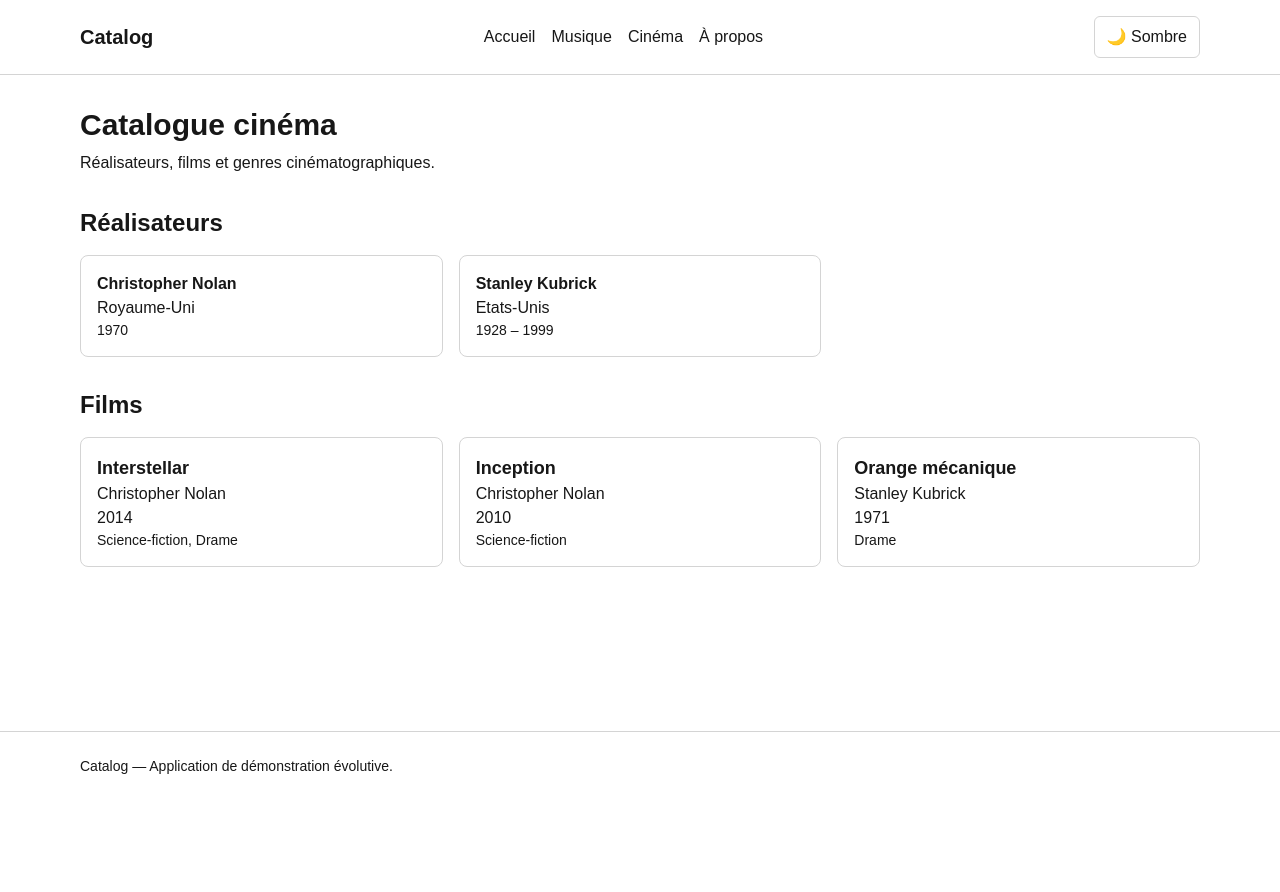
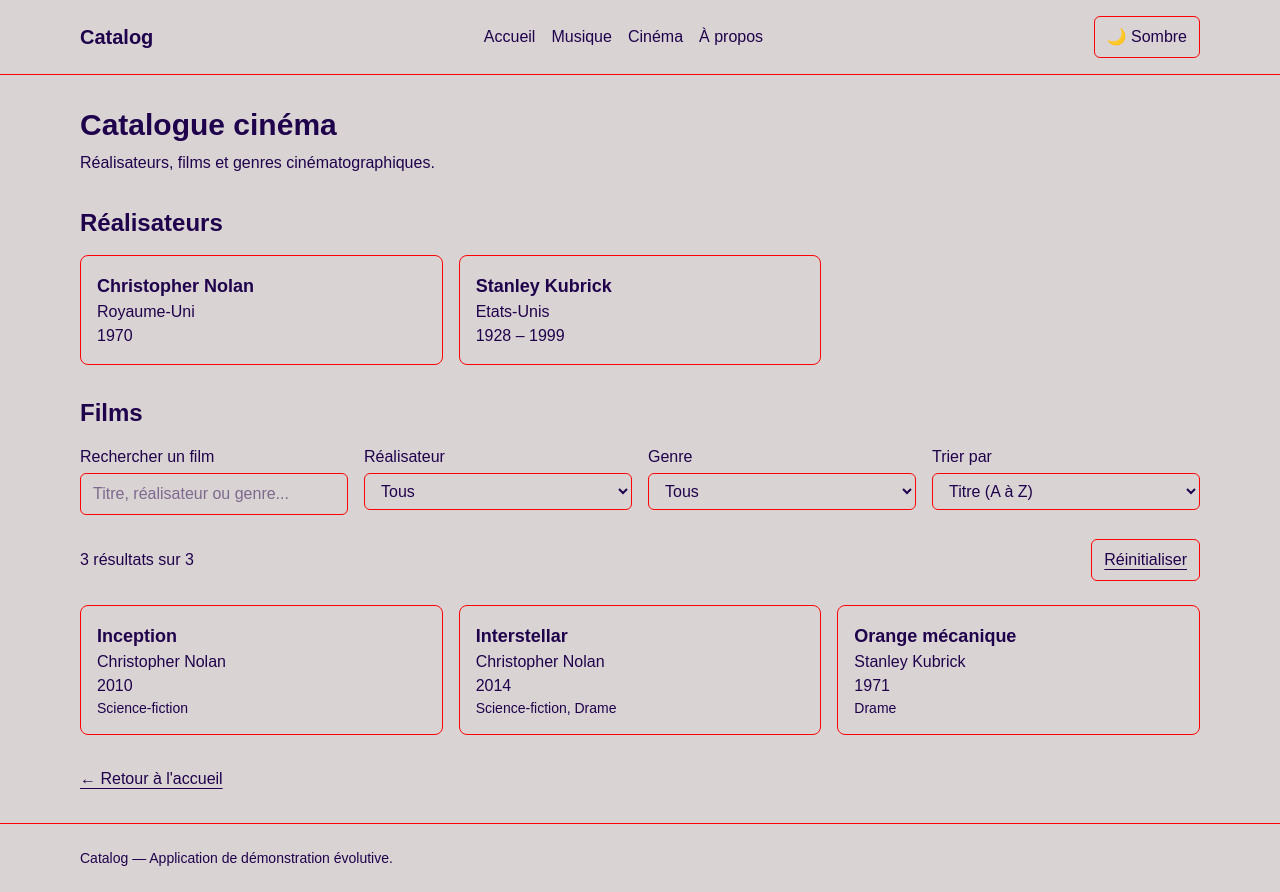
Before and after one commit to VinchC/catalog, a Next.js app: page /catalog/cinema in a window 1280 px wide. Before the commit the page ends 800 px from the top, so only its background shows below. Built offline with nearby package versions, Linux system fonts and the light colour scheme.

Commit message:
Filters added in catalog pages

```diff
--- a/src/app/catalog/[type]/page.tsx
+++ b/src/app/catalog/[type]/page.tsx
@@ -1,6 +1,9 @@
 import { Suspense } from "react";
 import type { Metadata } from "next";
 import { notFound } from "next/navigation";
+import Link from "next/link";
+
+import CatalogBrowser from "@/components/catalog/CatalogBrowser";
 
 import {
   getMusicalArtists,
@@ -11,26 +14,16 @@ import {
   getMovieGenres,
 } from "@/lib/data/catalog";
 
-import type {
-  MusicalArtist,
-  MusicalWork,
-  MovieDirector,
-  Movie,
-  Genre,
-} from "@/lib/data/types";
-import CatalogItemCard from "@/components/catalog/CatalogItemCard";
-
 export const metadata: Metadata = {
   title: "Catalogues",
   description: "Explore les catalogues de musique et de cinéma.",
 };
 
 type CatalogPageProps = {
-  params: Promise<{
-    type: string;
-  }>;
+  params: Promise<{ type: string }>;
 };
 
+// Configuration des catalogues disponibles.
 const catalogs = {
   music: {
     title: "Catalogue musical",
@@ -40,26 +33,41 @@ const catalogs = {
     title: "Catalogue cinéma",
     description: "Réalisateurs, films et genres cinématographiques.",
   },
-};
+} as const;
 
 type CatalogType = keyof typeof catalogs;
 
+// Vérifie que le catalogue demandé existe.
 function isCatalogType(type: string): type is CatalogType {
   return Object.hasOwn(catalogs, type);
 }
 
-// Affichage d'une œuvre musicale avec son artiste et ses genres.
-function MusicCatalog({
-  artists,
-  works,
-  genres,
-}: {
-  artists: MusicalArtist[];
-  works: MusicalWork[];
-  genres: Genre[];
-}) {
+// Affichage du catalogue musical.
+function MusicCatalog() {
+  const artists = getMusicalArtists();
+  const works = getMusicalWorks();
+  const genres = getMusicalGenres();
+
+  // Prépare les données au format attendu par CatalogBrowser.
+  const browserItems = works.map((work) => {
+    const artist = artists.find((item) => item.id === work.artistId);
+
+    const workGenres = genres
+      .filter((genre) => work.genreIds.includes(genre.id))
+      .map((genre) => genre.name);
+
+    return {
+      slug: work.slug,
+      title: work.title,
+      person: artist?.name ?? "Artiste inconnu",
+      year: work.year,
+      genres: workGenres,
+      href: `/catalog/music/works/${work.slug}`,
+    };
+  });
+
   return (
-    <div className="space-y-8">
+    <div className="page_stack">
       <section aria-labelledby="artists-title" className="space-y-4">
         <h2 id="artists-title" className="text-2xl font-semibold">
           Artistes
@@ -67,10 +75,12 @@ function MusicCatalog({
 
         <ul className="items_list">
           {artists.map((artist) => (
-            <li key={artist.id} className="rounded-lg border border-border p-4">
-              <h3 className="font-semibold">{artist.name}</h3>
+            <li key={artist.id} className="catalog_item">
+              <h3 className="text-lg font-semibold">{artist.name}</h3>
+
               <p>{artist.country}</p>
-              <p className="text-sm">
+
+              <p>
                 {artist.startYear}
                 {artist.endYear ? ` – ${artist.endYear}` : " – aujourd'hui"}
               </p>
@@ -81,46 +91,46 @@ function MusicCatalog({
 
       <section aria-labelledby="works-title" className="space-y-4">
         <h2 id="works-title" className="text-2xl font-semibold">
-          Œuvres
+          Œuvres musicales
         </h2>
 
-        <ul className="items_list">
-          {works.map((work) => {
-            const artist = artists.find((item) => item.id === work.artistId);
-
-            const workGenres = genres
-              .filter((genre) => work.genreIds.includes(genre.id))
-              .map((genre) => genre.name);
-
-            return (
-              <CatalogItemCard
-                key={work.id}
-                href={`/catalog/music/works/${work.slug}`}
-                title={work.title}
-                subtitle={artist?.name ?? "Artiste inconnu"}
-                year={work.year}
-                genres={workGenres}
-              />
-            );
-          })}
-        </ul>
+        <CatalogBrowser
+          items={browserItems}
+          personLabel="Artiste"
+          searchLabel="Rechercher une œuvre"
+          searchPlaceholder="Titre, artiste ou genre..."
+        />
       </section>
     </div>
   );
 }
 
-// Affichage d'un film avec son réalisateur et ses genres.
-function CinemaCatalog({
-  directors,
-  movies,
-  genres,
-}: {
-  directors: MovieDirector[];
-  movies: Movie[];
-  genres: Genre[];
-}) {
+// Affichage du catalogue cinéma.
+function CinemaCatalog() {
+  const directors = getMovieDirectors();
+  const movies = getMovies();
+  const genres = getMovieGenres();
+
+  // Prépare les données au format attendu par CatalogBrowser.
+  const browserItems = movies.map((movie) => {
+    const director = directors.find((item) => item.id === movie.directorId);
+
+    const movieGenres = genres
+      .filter((genre) => movie.genreIds.includes(genre.id))
+      .map((genre) => genre.name);
+
+    return {
+      slug: movie.slug,
+      title: movie.title,
+      person: director?.name ?? "Réalisateur inconnu",
+      year: movie.year,
+      genres: movieGenres,
+      href: `/catalog/cinema/movies/${movie.slug}`,
+    };
+  });
+
   return (
-    <div className="space-y-8">
+    <div className="page_stack">
       <section aria-labelledby="directors-title" className="space-y-4">
         <h2 id="directors-title" className="text-2xl font-semibold">
           Réalisateurs
@@ -128,13 +138,12 @@ function CinemaCatalog({
 
         <ul className="items_list">
           {directors.map((director) => (
-            <li
-              key={director.id}
-              className="rounded-lg border border-border p-4"
-            >
-              <h3 className="font-semibold">{director.name}</h3>
+            <li key={director.id} className="catalog_item">
+              <h3 className="text-lg font-semibold">{director.name}</h3>
+
               <p>{director.country}</p>
-              <p className="text-sm">
+
+              <p>
                 {director.birthYear}
                 {director.deathYear ? ` – ${director.deathYear}` : ""}
               </p>
@@ -148,33 +157,18 @@ function CinemaCatalog({
           Films
         </h2>
 
-        <ul className="items_list">
-          {movies.map((movie) => {
-            const director = directors.find(
-              (item) => item.id === movie.directorId,
-            );
-
-            const movieGenres = genres
-              .filter((genre) => movie.genreIds.includes(genre.id))
-              .map((genre) => genre.name);
-
-            return (
-              <CatalogItemCard
-                key={movie.id}
-                href={`/catalog/cinema/movies/${movie.slug}`}
-                title={movie.title}
-                subtitle={director?.name ?? "Réalisateur inconnu"}
-                year={movie.year}
-                genres={movieGenres}
-              />
-            );
-          })}
-        </ul>
+        <CatalogBrowser
+          items={browserItems}
+          personLabel="Réalisateur"
+          searchLabel="Rechercher un film"
+          searchPlaceholder="Titre, réalisateur ou genre..."
+        />
       </section>
     </div>
   );
 }
 
+// Contenu dynamique de la page.
 async function CatalogContent({ params }: CatalogPageProps) {
   const { type } = await params;
 
@@ -185,32 +179,24 @@ async function CatalogContent({ params }: CatalogPageProps) {
   const catalog = catalogs[type];
 
   return (
-    <section aria-labelledby="catalog-title" className="space-y-8">
-      <div className="space-y-2">
-        <h1 id="catalog-title" className="text-3xl font-bold">
-          {catalog.title}
-        </h1>
+    <div className="page_stack">
+      <header className="space-y-2">
+        <h1 className="text-3xl font-bold">{catalog.title}</h1>
+        <p>{catalog.description}</p>
+      </header>
 
-        <p>{catalog.description}</p>
-      </div>
+      {type === "music" ? <MusicCatalog /> : <CinemaCatalog />}
 
-      {type === "music" ? (
-        <MusicCatalog
-          artists={getMusicalArtists()}
-          works={getMusicalWorks()}
-          genres={getMusicalGenres()}
-        />
-      ) : (
-        <CinemaCatalog
-          directors={getMovieDirectors()}
-          movies={getMovies()}
-          genres={getMovieGenres()}
-        />
-      )}
-    </section>
+      <p>
+        <Link href="/" className="underline underline-offset-4">
+          ← Retour à l&apos;accueil
+        </Link>
+      </p>
+    </div>
   );
 }
 
+// Conserve Suspense autour de l'accès aux paramètres dynamiques.
 export default function CatalogPage({ params }: CatalogPageProps) {
   return (
     <Suspense fallback={<p role="status">Chargement du catalogue...</p>}>
--- a/src/app/globals.css
+++ b/src/app/globals.css
@@ -7,17 +7,17 @@
  * mais leurs valeurs changent selon le thème actif.
  */
 :root {
-  --background: #ffffff;
-  --foreground: #171717;
+  --background: #dad3d3;
+  --foreground: #1f024c;
   --button-background: #ee1409;
-  --border-color: #d4d4d4;
+  --border-color: #fc0404;
 }
 
 html.dark {
-  --background: #121212;
-  --foreground: #f5f5f5;
+  --background: #000822;
+  --foreground: #bdbeb1;
   --button-background: #1e0afa;
-  --border-color: #404040;
+  --border-color: #24f105;
 }
 
 /*
--- /dev/null
+++ b/src/components/catalog/CatalogBrowser.tsx
@@ -0,0 +1,218 @@
+"use client";
+
+import { useMemo, useState } from "react";
+import CatalogItemCard from "@/components/catalog/CatalogItemCard";
+
+// Structure commune aux œuvres musicales et aux films.
+// La page serveur transforme les données métier en objets de ce type.
+export type CatalogBrowserItem = {
+  slug: string;
+  title: string;
+  person: string;
+  year: number;
+  genres: string[];
+  href: string;
+};
+
+type CatalogBrowserProps = {
+  items: CatalogBrowserItem[];
+  personLabel: string;
+  searchLabel: string;
+  searchPlaceholder: string;
+};
+
+type SortOrder = "title-asc" | "year-desc" | "year-asc";
+
+export default function CatalogBrowser({
+  items,
+  personLabel,
+  searchLabel,
+  searchPlaceholder,
+}: CatalogBrowserProps) {
+  // Valeurs des contrôles.
+  const [search, setSearch] = useState("");
+  const [selectedPerson, setSelectedPerson] = useState("");
+  const [selectedGenre, setSelectedGenre] = useState("");
+  const [sortOrder, setSortOrder] = useState<SortOrder>("title-asc");
+
+  // Liste unique des artistes ou réalisateurs présents dans les résultats.
+  const people = useMemo(
+    () => [...new Set(items.map((item) => item.person))].sort((a, b) =>
+      a.localeCompare(b, "fr")
+    ),
+    [items]
+  );
+
+  // Liste unique des genres disponibles.
+  const genres = useMemo(
+    () =>
+      [...new Set(items.flatMap((item) => item.genres))].sort((a, b) =>
+        a.localeCompare(b, "fr")
+      ),
+    [items]
+  );
+
+  // Recherche, application des filtres et tri.
+  const filteredItems = useMemo(() => {
+    const query = search.trim().toLocaleLowerCase("fr");
+
+    return items
+      .filter((item) => {
+        const matchesSearch =
+          query === "" ||
+          [
+            item.title,
+            item.person,
+            ...item.genres,
+          ].some((value) => value.toLocaleLowerCase("fr").includes(query));
+
+        const matchesPerson =
+          selectedPerson === "" || item.person === selectedPerson;
+
+        const matchesGenre =
+          selectedGenre === "" || item.genres.includes(selectedGenre);
+
+        return matchesSearch && matchesPerson && matchesGenre;
+      })
+      .sort((a, b) => {
+        if (sortOrder === "title-asc") {
+          return a.title.localeCompare(b.title, "fr");
+        }
+
+        if (sortOrder === "year-asc") {
+          return a.year - b.year || a.title.localeCompare(b.title, "fr");
+        }
+
+        return b.year - a.year || a.title.localeCompare(b.title, "fr");
+      });
+  }, [items, search, selectedPerson, selectedGenre, sortOrder]);
+
+  // Remise à zéro de tous les contrôles.
+  function resetFilters() {
+    setSearch("");
+    setSelectedPerson("");
+    setSelectedGenre("");
+    setSortOrder("title-asc");
+  }
+
+  return (
+    <section aria-label="Recherche et filtres du catalogue" className="space-y-6">
+      {/* Contrôles de recherche, de filtrage et de tri */}
+      <div className="grid grid-cols-1 gap-4 md:grid-cols-2 lg:grid-cols-4">
+        <div className="space-y-1">
+          <label htmlFor="catalog-search" className="block font-medium">
+            {searchLabel}
+          </label>
+
+          <input
+            id="catalog-search"
+            type="search"
+            value={search}
+            onChange={(event) => setSearch(event.target.value)}
+            placeholder={searchPlaceholder}
+            className="w-full rounded-md border border-border bg-background px-3 py-2 text-foreground"
+          />
+        </div>
+
+        <div className="space-y-1">
+          <label htmlFor="catalog-person" className="block font-medium">
+            {personLabel}
+          </label>
+
+          <select
+            id="catalog-person"
+            value={selectedPerson}
+            onChange={(event) => setSelectedPerson(event.target.value)}
+            className="w-full rounded-md border border-border bg-background px-3 py-2 text-foreground"
+          >
+            <option value="">Tous</option>
+
+            {people.map((person) => (
+              <option key={person} value={person}>
+                {person}
+              </option>
+            ))}
+          </select>
+        </div>
+
+        <div className="space-y-1">
+          <label htmlFor="catalog-genre" className="block font-medium">
+            Genre
+          </label>
+
+          <select
+            id="catalog-genre"
+            value={selectedGenre}
+            onChange={(event) => setSelectedGenre(event.target.value)}
+            className="w-full rounded-md border border-border bg-background px-3 py-2 text-foreground"
+          >
+            <option value="">Tous</option>
+
+            {genres.map((genre) => (
+              <option key={genre} value={genre}>
+                {genre}
+              </option>
+            ))}
+          </select>
+        </div>
+
+        <div className="space-y-1">
+          <label htmlFor="catalog-sort" className="block font-medium">
+            Trier par
+          </label>
+
+          <select
+            id="catalog-sort"
+            value={sortOrder}
+            onChange={(event) =>
+              setSortOrder(event.target.value as SortOrder)
+            }
+            className="w-full rounded-md border border-border bg-background px-3 py-2 text-foreground"
+          >
+            <option value="title-asc">Titre (A à Z)</option>
+            <option value="year-desc">Année (plus récente)</option>
+            <option value="year-asc">Année (plus ancienne)</option>
+          </select>
+        </div>
+      </div>
+
+      {/* Résumé des résultats et réinitialisation */}
+      <div className="flex flex-wrap items-center justify-between gap-3">
+        <p role="status" aria-live="polite">
+          {filteredItems.length} résultat
+          {filteredItems.length !== 1 ? "s" : ""}
+          {" sur "}
+          {items.length}
+        </p>
+
+        <button
+          type="button"
+          onClick={resetFilters}
+          className="rounded-md border border-border px-3 py-2 underline underline-offset-4"
+        >
+          Réinitialiser
+        </button>
+      </div>
+
+      {/* Résultats */}
+      {filteredItems.length > 0 ? (
+        <ul className="items_list">
+          {filteredItems.map((item) => (
+            <CatalogItemCard
+              key={item.slug}
+              href={item.href}
+              title={item.title}
+              subtitle={item.person}
+              year={item.year}
+              genres={item.genres}
+            />
+          ))}
+        </ul>
+      ) : (
+        <p role="status">
+          Aucun résultat ne correspond à ta recherche ou à tes filtres.
+        </p>
+      )}
+    </section>
+  );
+}
```
